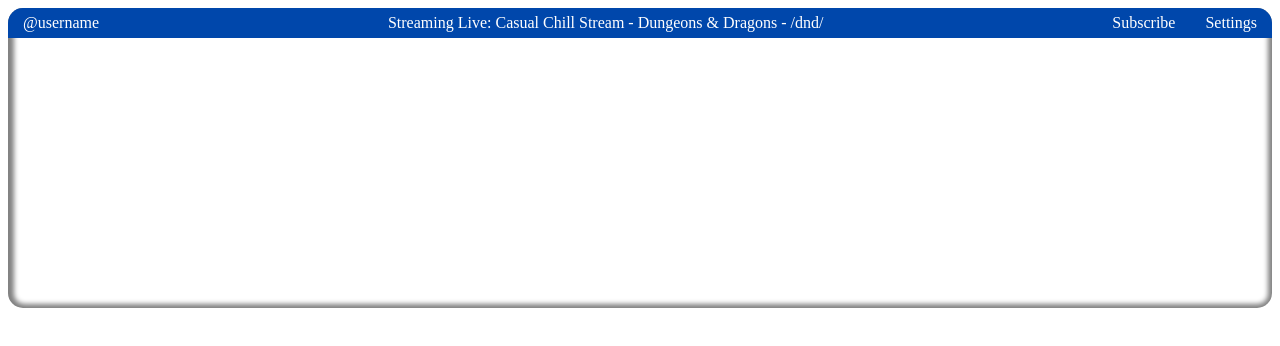
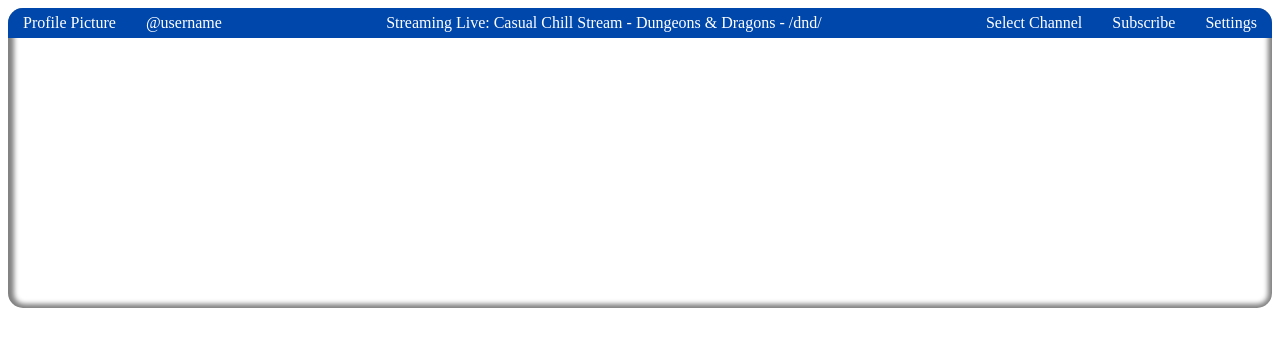
Before and after one commit to mds5793/Webdev, a plain HTML site: page fftv-testbed-latest/dist/index.html in a window 1280 px wide. Drawn offline with Linux system fonts and the light colour scheme.

Commit message:
Added More Nav items...

```diff
--- a/dist/index.html
+++ b/fftv-testbed-latest/dist/index.html
@@ -12,9 +12,11 @@
   <div class="feed">
   <nav class="feed-navbar">
     <ul>
+      <li><a>Profile Picture</a></li>
       <li class="left"><a>@username</a></li>
       <li><a>Streaming Live: Casual Chill Stream - Dungeons & Dragons - /dnd/</a></li>
-      <li class="right"><a>Subscribe</a></li>
+      <li class="right"><a>Select Channel</a></li>
+      <li><a>Subscribe</a></li>
       <li><a>Settings</a></li>
     </ul>
   </nav>
```
Also changed, not shown: fftv-testbed-latest/src/index.html (renamed from src/index.html, +3 -1 lines), fftv-testbed-latest/dist/style.css (renamed from dist/style.css), fftv-testbed-latest/src/style.css (renamed from src/style.css), 3 other files.
